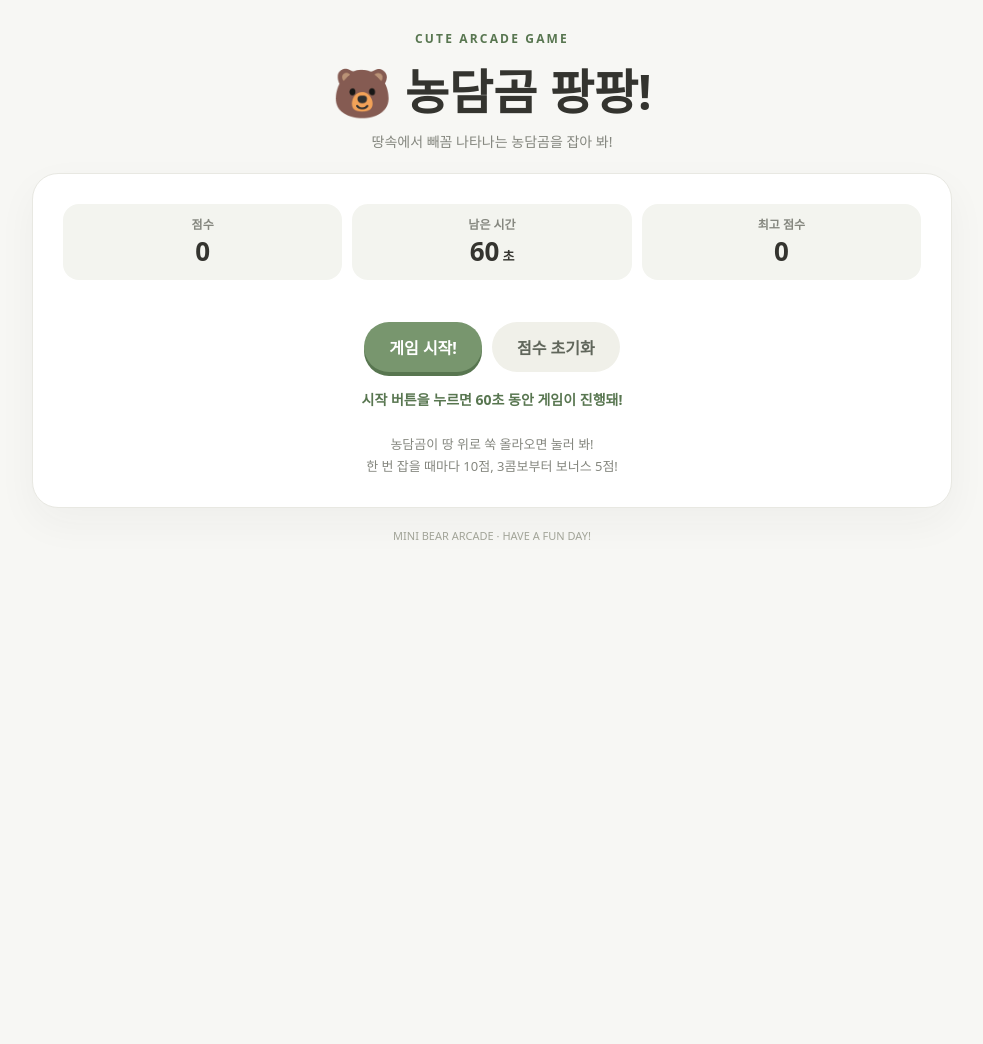
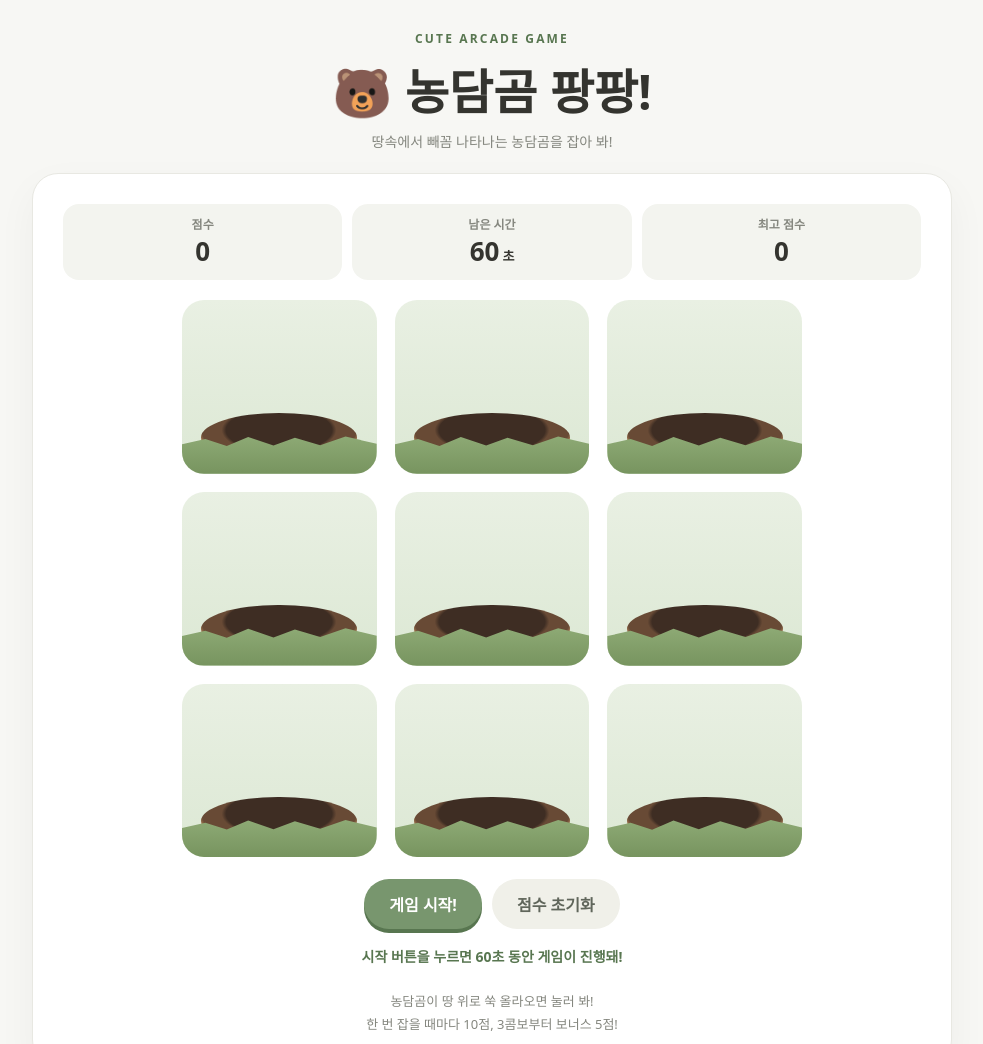
Before and after one commit to 26jj33m006-blip/26jj33m006-blip.github.io, a plain HTML site: page whack-a-mole/index.html in a window 1280 px wide. Shown: the top 1044 px of the page, without its empty margins (148-1131 px from the left). Before the commit the page ends 800 px from the top, so only its background shows below. Drawn offline with Linux system fonts and the light colour scheme.

Commit message:
Fix empty whack-a-mole board rendering

```diff
--- a/whack-a-mole/index.html
+++ b/whack-a-mole/index.html
@@ -23,7 +23,8 @@ h1{font-size:clamp(32px,6vw,48px);margin:7px 0}
 .stat small{font-size:13px;margin-left:3px}
 .board{display:grid;grid-template-columns:repeat(3,minmax(0,1fr));gap:clamp(9px,2vw,18px);max-width:620px;margin:auto}
 .hole{position:relative;aspect-ratio:1.12;border:0;border-radius:22px;background:linear-gradient(#e9f0e3,#dce8d4);overflow:hidden;cursor:pointer;isolation:isolate;touch-action:manipulation;padding:0}
-.hole:focus-visible{outline:4px solid #e9c96f;outline-offset:3px}\n.hole>*{pointer-events:none}
+.hole:focus-visible{outline:4px solid #e9c96f;outline-offset:3px}
+.hole>*{pointer-events:none}
 .mascot{position:absolute;z-index:2;left:50%;bottom:13%;width:76%;height:90%;transform:translate(-50%,115%);transition:transform .3s cubic-bezier(.2,.8,.2,1);pointer-events:none;display:block}
 .hole.active .mascot{transform:translate(-50%,0)}
 .hole.hit .mascot{transform:translate(-50%,-5%) scale(.94)}
@@ -64,6 +65,8 @@ footer{text-align:center;color:#a2a498;font-size:11px;margin-top:20px}
 <script>
 "use strict";
 const board=document.getElementById("board");
+const bearMarkup = `<span class="mascot" aria-hidden="true"><svg viewBox="0 0 120 130" role="img"><ellipse cx="60" cy="112" rx="42" ry="12" fill="#d9d9d3"/><path d="M22 42 Q10 12 34 18 Q45 20 47 34 Q60 27 73 34 Q77 18 91 18 Q112 16 99 46 Q110 60 105 88 Q100 117 60 117 Q20 117 15 88 Q10 60 22 42Z" fill="#fff" stroke="#d8d8d4" stroke-width="2"/><ellipse cx="34" cy="28" rx="10" ry="12" fill="#fff" stroke="#d8d8d4" stroke-width="2"/><ellipse cx="86" cy="28" rx="10" ry="12" fill="#fff" stroke="#d8d8d4" stroke-width="2"/><ellipse cx="42" cy="65" rx="3.5" ry="4.5" fill="#34342f"/><ellipse cx="78" cy="65" rx="3.5" ry="4.5" fill="#34342f"/><ellipse cx="60" cy="78" rx="7" ry="5" fill="#34342f"/><path d="M54 86 Q60 92 66 86" fill="none" stroke="#34342f" stroke-width="2" stroke-linecap="round"/><ellipse cx="29" cy="80" rx="8" ry="4" fill="#f3b9b4" opacity=".65"/><ellipse cx="91" cy="80" rx="8" ry="4" fill="#f3b9b4" opacity=".65"/></svg></span><span class="dirt" aria-hidden="true"></span><span class="grass" aria-hidden="true"></span><span class="spark" aria-hidden="true">✨</span>`;
+board.innerHTML = Array.from({length:9},(_,i)=>`<button class="hole" type="button" aria-label="${i+1}번 구멍">${bearMarkup}</button>`).join("");
 const holes=[...board.querySelectorAll(".hole")];
 const scoreEl=document.getElementById("score");
 const timeEl=document.getElementById("time");
```
